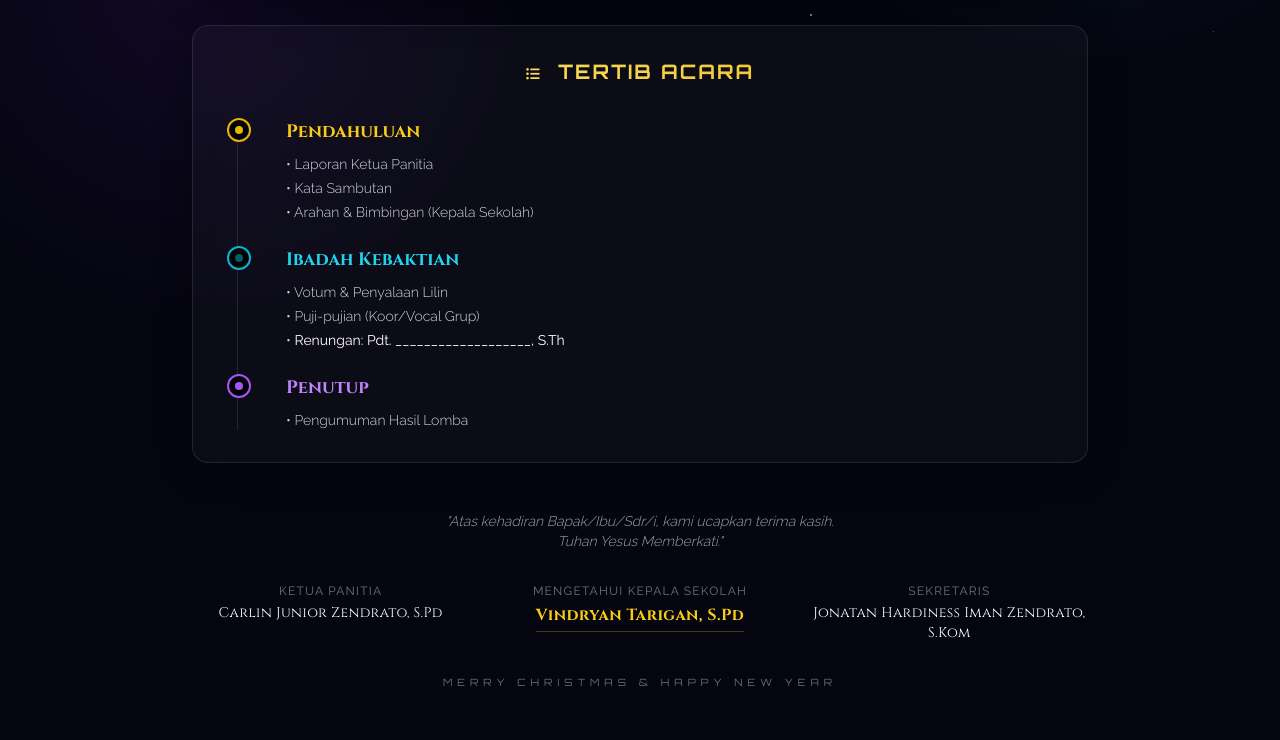
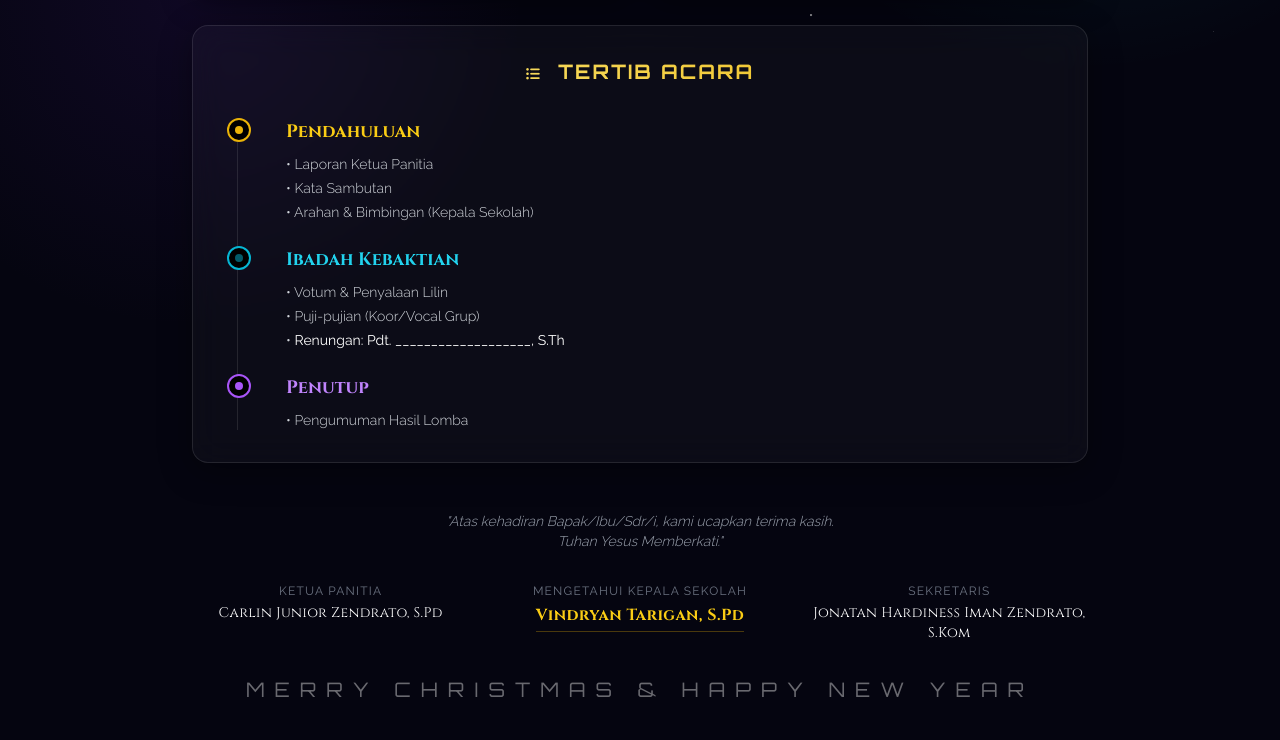
Before and after one commit to SMKN1GSTALOOA/UNDANGAN-NATAL-2025, a plain HTML site: page index.html in a window 1280 px wide. Shown: the part 762-1502 px from the top of the page. Drawn offline with nearby package versions, Linux system fonts and the light colour scheme.

Commit message:
Update index.html

```diff
--- a/index.html
+++ b/index.html
@@ -300,10 +300,9 @@
 
         <div class="text-center pb-8 opacity-40">
 
-            <p>
-            </p>
 
-             <p class="font-cyber text-[10px] tracking-[0.5em] text-white">MERRY CHRISTMAS & HAPPY NEW YEAR</p>
+
+             <p class="font-cyber text-[20px] tracking-[0.5em] text-white">MERRY CHRISTMAS & HAPPY NEW YEAR</p>
         </div>
 
     </main>
```
